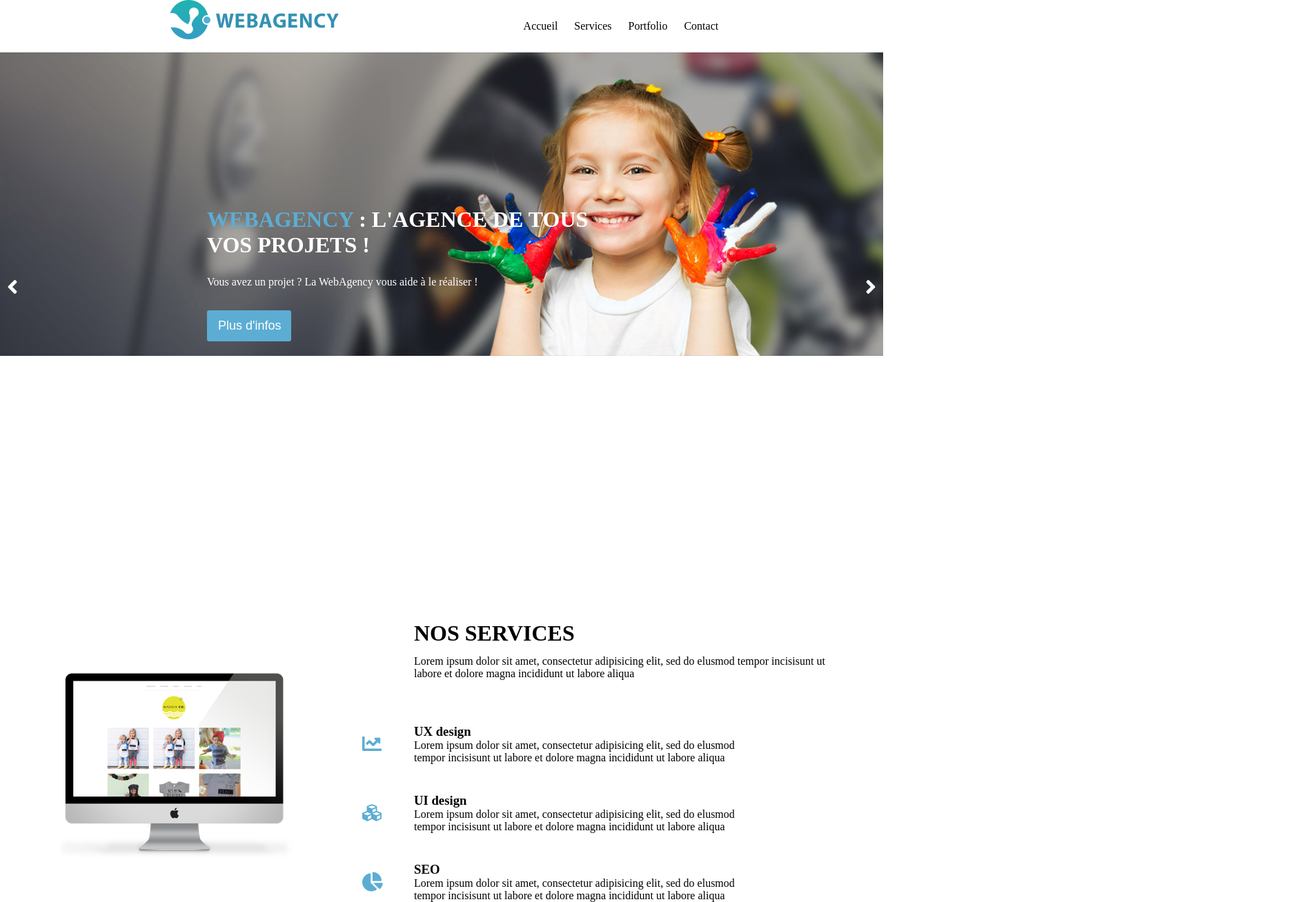
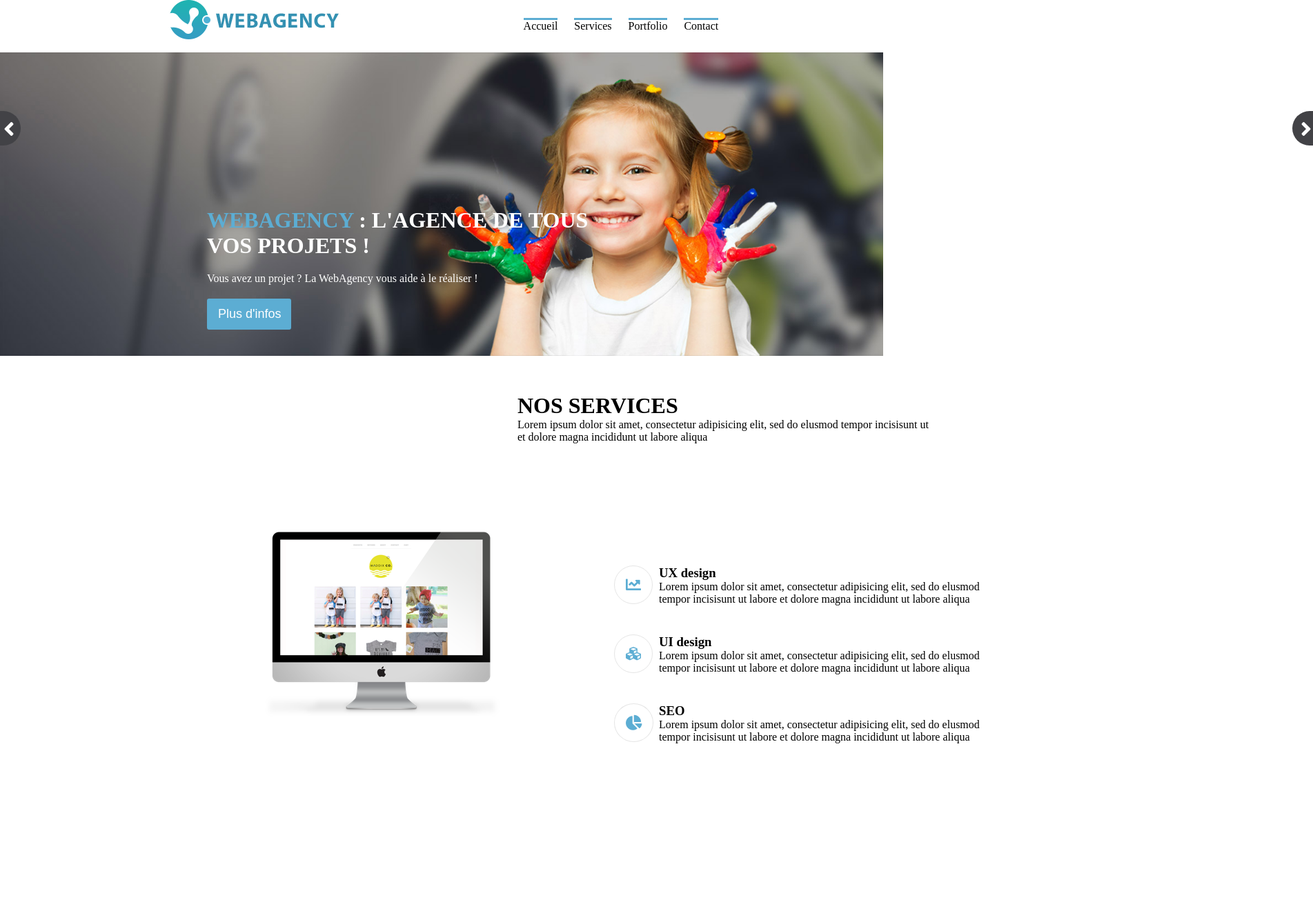
Before and after one commit to NicolasVentre/Projet_2, a plain HTML site: page index.html in a window 1280 px wide. Shown: the whole page at 69% size, 1903 px wide, since content can reach past the window. After the commit the page ends 1078 px from the top, so only its background shows below. Drawn offline with Linux system fonts and the light colour scheme.

Commit message:
20/07/18

```diff
--- a/css/index.css
+++ b/css/index.css
@@ -23,6 +23,7 @@ a
 {
 	color: black;
 	text-decoration: none;
+	border-top: 3px solid #5CADD3;
 }
 
 
@@ -39,27 +40,83 @@ ul li
     height: auto;
 }
 
+.banner
+{
+	position: relative;
+	width: 100%;
+}
+
+.texte
+{
+	position: absolute;
+	top: 225px;
+    left: 300px;
+    width: 600px;
+    color: white;
+}
+
+.slider
+{
+	position: absolute;
+}
+
+.fa-angle-left
+{
+	position: absolute;
+	color: white;
+	font-size: 32px;
+	left: 5px;
+	bottom: 317px;
+	z-index: 2;
+}
+
+.left
+{
+	width: 30px;
+	height: 50px;
+	position: absolute;
+	border-bottom-left-radius: 50px;
+	border-top-left-radius: 50px;
+	background-color: #424246;
+	bottom: 309px;
+	left: 1873px;
+	z-index: 1;
+}
+
+.fa-angle-right
+{
+	position: absolute;
+	color: white;
+	font-size: 32px;
+	left: 1885px;
+	bottom: 317px;
+	z-index: 2;
+}
+
+.right
+{
+	width: 30px;
+	height: 50px;
+	position: absolute;
+	border-bottom-right-radius: 50px;
+	border-top-right-radius: 50px;
+	background-color: #424246;
+	bottom: 309px;
+	z-index: 1;
+}
+
 .webagency
 {
-	position: absolute;
-	top: 300px;
-	left: 300px;
-	width: 600px;
-	color: white;
+	margin-bottom: 20px;
 }
 
 .project
 {
-	position: absolute;
-	top: 400px;
-	left: 300px;
-	width: 400px;
-	color: white;
+	margin-bottom: 20px;
 }
 
 .button
 {
-	position: absolute;
 	top: 450px;
 	left: 300px;
 	width: 90px;
@@ -82,94 +139,84 @@ strong
 	color: #5CADD3;
 }
 
-.fa-angle-left
+/*Tags for "nos services"*/
+
+.container
 {
-	position: absolute;
-	top: 400px;
-	color: white;
-	font-size: 32px;
-	left: 10px;
+	position: relative;
 }
-
-.fa-angle-right
-{
-	position: absolute;
-	top: 400px;
-	color: white;
-	font-size: 32px;
-	right: 10px;
-}
-
-/*Tags for "nos services"*/
 
 .service
 {
 	position: absolute;
-	top: 900px;
-	left: 600px;
-}
-
-#service
-{
-	position: absolute;
-	top: 950px;
-	left: 600px;
-	width: 625px;
+	top: 50px;
+	left: 750px;
+	width: 600px;
 }
 
 .desktop
 {
-	position: absolute
-;	top: 950px;
+	position: absolute;
+	top: 225px;
+	left: 300px;
 }
 
 .ux_design
 {
 	position: absolute;
-	top: 1050px;
-	left: 600px;
+	top: 300px;
+	left: 955px;
 	width: 500px;
 }
 
 .ui_design
 {
 	position: absolute;
-	top: 1150px;
-	left: 600px;
+	top: 400px;
+	left: 955px;
 	width: 500px;
 }
 
 .seo
 {
 	position: absolute;
-	top: 1250px;
-	left: 600px;
+	top: 500px;
+	left: 955px;
 	width: 500px;
 }
 
 .fa-chart-line
 {
 	position: absolute;
-	top: 1065px;
-	left: 525px;
-	font-size: 28px;
+	top: 300px;
+	left: 890px;
+	font-size: 22px;
 	color: #5CADD3;
+	border: 1px solid #E5E5E5;
+	padding: 16px;
+	border-radius: 50%;
 }
 
 .fa-cubes
 {
 	position: absolute;
-	top: 1165px;
-	left: 525px;
-	font-size: 28px;
+	top: 400px;
+	left: 890px;
+	font-size: 22px;
 	color: #5CADD3;
+	border: 1px solid #E5E5E5;
+	padding: 16px;
+	border-radius: 50%;
 }
 
 .fa-chart-pie
 {
 	position: absolute;
-	top: 1265px;
-	left: 525px;
-	font-size: 28px;
+	top: 500px;
+	left: 890px;
+	font-size: 22px;
 	color: #5CADD3;
+	border: 1px solid #E5E5E5;
+	padding: 16px;
+	border-radius: 50%;
 }
--- a/index.html
+++ b/index.html
@@ -11,12 +11,10 @@
 	</head>
 
 	<body>
-		<!-- Header -->
+		<!-- HEADER -->
+
 		<header>
-			<i class="fas fa-angle-left"></i>
-			<i class="fas fa-angle-right"></i>
 
-			<div>
 			<div class="navigation">
 				<div class="logo"><img src="image/logo.png" alt="logo-entreprise"></div>
 					<nav>
@@ -29,22 +27,39 @@
 					</nav>
 			</div>
 
-				<div class="banner"><img src="image/banniere.jpg" alt="banniere_site"></div>
+			<div class="banner">
+				<img src="image/banniere.jpg" alt="banniere_site">
+
+
+				<div class="texte">
 					<div class="webagency"><h1><strong>WEBAGENCY</strong> : L'AGENCE DE TOUS VOS PROJETS !</h1></div>
 					<div class="project">Vous avez un projet ? La WebAgency vous aide à le réaliser !</div>
 					<div class="button"><input type="button" value="Plus d'infos"></div>
 				</div>
 
+				<div class="slider">
+					<div><i class="fas fa-angle-left"></i></div>
+					<div class="left"></div>
+
+					<div><i class="fas fa-angle-right"></i></div>
+					<div class="right"></div>
+				</div>
+
+			</div>
+
 		</header>
 
-		<div>
-			<div class="service"><h1>NOS SERVICES</h1></div>
+		<!--SERVICES-->
 
-				<div id="service">Lorem ipsum dolor sit amet, consectetur adipisicing elit, sed do elusmod tempor incisisunt ut labore et dolore magna incididunt ut labore aliqua
+			<div class="container">
+				<div class="desktop"><img src="image/desktop.png" alt="logo_service"></div>
+
+				<div class="service">
+					<h1>NOS SERVICES</h1>
+					<div>Lorem ipsum dolor sit amet, consectetur adipisicing elit, sed do elusmod tempor incisisunt ut et dolore magna incididunt ut labore aliqua</div>
 				</div>
 
-			<div class="desktop"><img src="image/desktop.png" alt="logo_service"></div>
-
+				<div class="design">
 					<i class="fas fa-chart-line"></i>
 					<div class="ux_design"><h3>UX design</h3>Lorem ipsum dolor sit amet, consectetur adipisicing elit, sed do elusmod tempor incisisunt ut labore et dolore magna incididunt ut labore aliqua</div>
 
@@ -54,6 +69,7 @@
 					<i class="fas fa-chart-pie"></i>
 					<div class="seo"><h3>SEO</h3>Lorem ipsum dolor sit amet, consectetur adipisicing elit, sed do elusmod tempor incisisunt ut labore et dolore magna incididunt ut labore aliqua</div>
 				</div>
+			</div>
 
 	</body>
 
```
Lines whose indentation alone changed are shown as unchanged.
